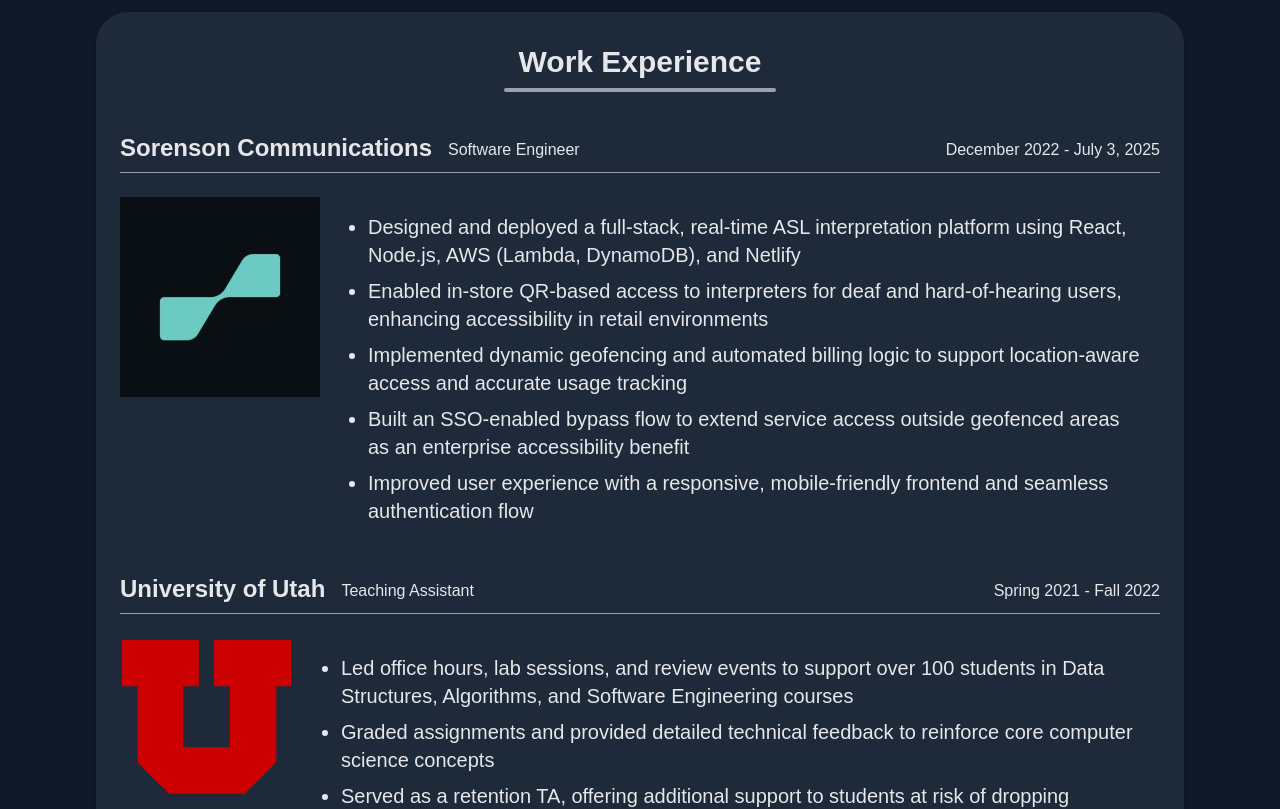
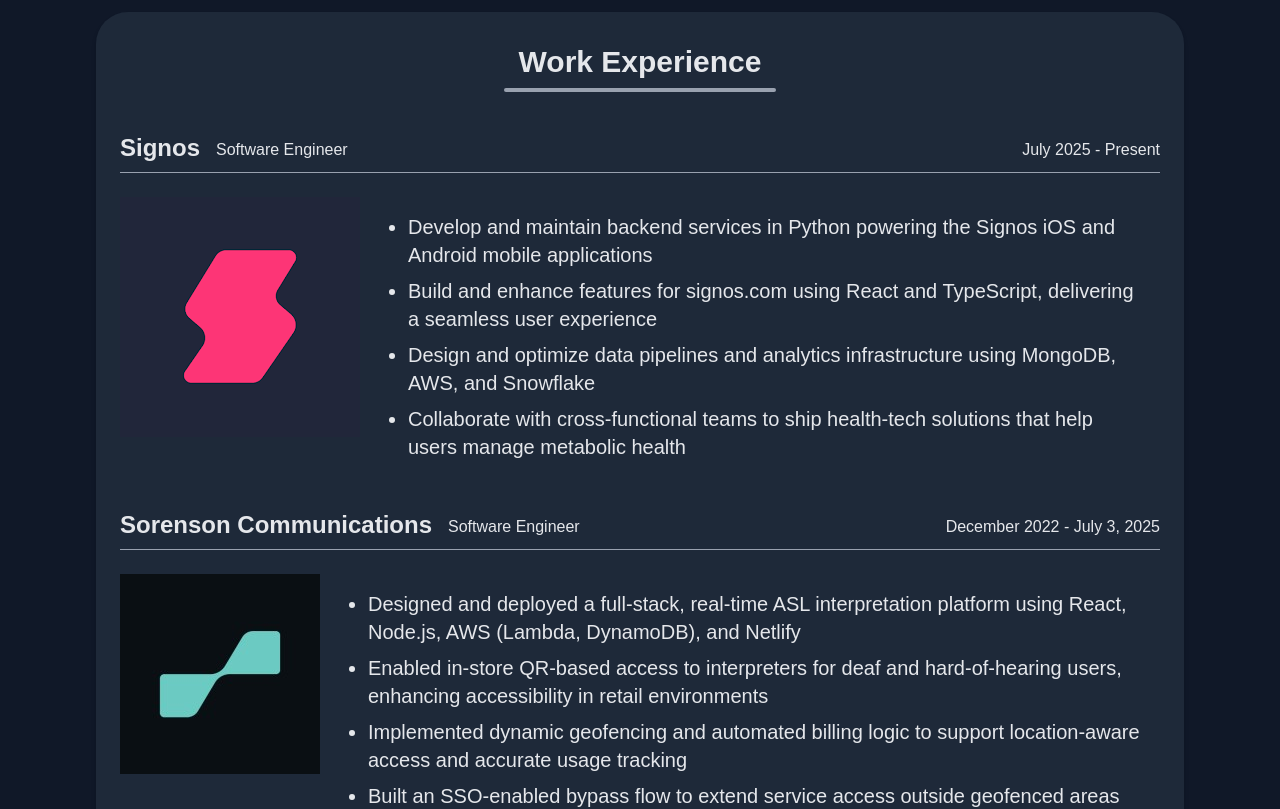
Before and after one commit to AdventureGranted/Tylers-Website, a Next.js app: page / in a window 1280 px wide. Shown: the part 1220-2029 px from the top of the page. Built offline with nearby package versions, Linux system fonts and the light colour scheme.

Commit message:
added signos to work experience

```diff
--- a/app/components/WorkExperienceCard.tsx
+++ b/app/components/WorkExperienceCard.tsx
@@ -2,6 +2,19 @@
 import React from 'react';
 
 const experiences = [
+  {
+    company: 'Signos',
+    role: 'Software Engineer',
+    date: 'July 2025 - Present',
+    logo: '/signos.webp',
+    logoAlt: 'Signos Logo',
+    bullets: [
+      'Develop and maintain backend services in Python powering the Signos iOS and Android mobile applications',
+      'Build and enhance features for signos.com using React and TypeScript, delivering a seamless user experience',
+      'Design and optimize data pipelines and analytics infrastructure using MongoDB, AWS, and Snowflake',
+      'Collaborate with cross-functional teams to ship health-tech solutions that help users manage metabolic health',
+    ],
+  },
   {
     company: 'Sorenson Communications',
     role: 'Software Engineer',
```
Also changed, not shown: public/signos.webp (added).
